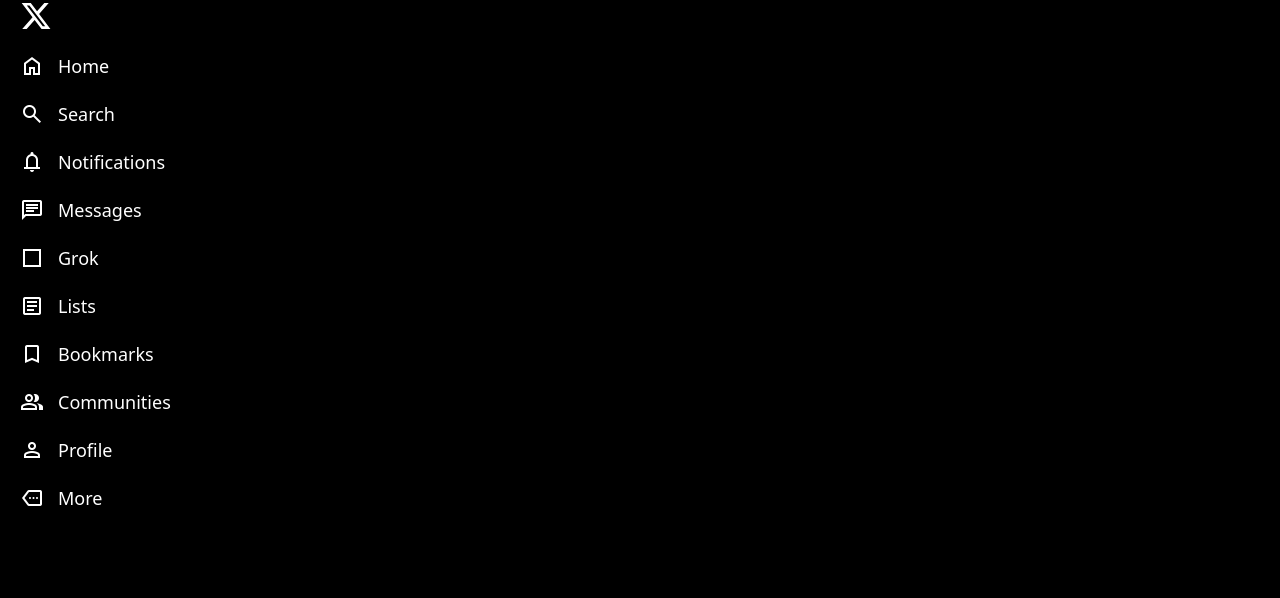
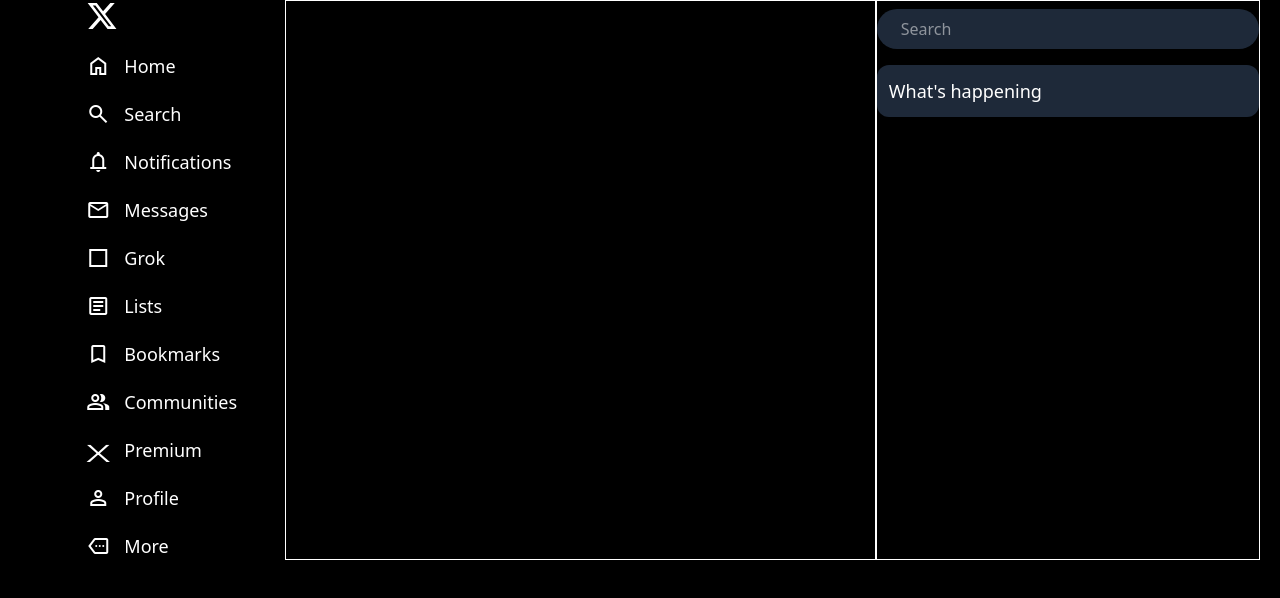
Before and after one commit to akashgautam09/Twitter_Clone, a website: page index.html in a window 1280 px wide. Drawn offline with nearby package versions, Linux system fonts and the light colour scheme.

Commit message:
added styles to navigation bar

```diff
--- a/index.html
+++ b/index.html
@@ -6,14 +6,17 @@
     <meta name="viewport" content="width=device-width, initial-scale=1.0">
     <title>Document</title>
     <link rel="stylesheet"
-        href="https://fonts.googleapis.com/css2?family=Material+Symbols+Outlined:opsz,wght,FILL,GRAD@24,400,0,0&icon_e5cd" />
+        href="https://fonts.googleapis.com/css2?family=Material+Symbols+Outlined:opsz,wght,FILL,GRAD@40,300,0,0" />
     <link rel="stylesheet" href="./output.css">
 </head>
 
 <body class="bg-black text-white">
     <div class="flex w-310 container m-auto">
-        <div class="first w-full">
+        <div class="first container w-[45%]">
 
+            <div class="sidebar justify-self-center w-1/2">
+                <ul class="space-y-5 text-lg">
+                    <li>
                         <div class="logo invert">
                             <svg viewBox="0 0 24 24" aria-hidden="true"
                                 class="w-8 r-4qtqp9 r-yyyyoo r-dnmrzs r-bnwqim r-1plcrui r-lrvibr r-lrsllp r-1nao33i r-16y2uox r-8kz0gk">
@@ -24,23 +27,64 @@
                                 </g>
                             </svg>
                         </div>
-            <div class="sidebar mt-5">
-                <ul class="space-y-5 text-lg">
-                    <li class="flex gap-3.5 items-center"><span class="material-symbols-outlined">home</span>Home</li>
-                    <li class="flex gap-3.5 items-center"><span class="material-symbols-outlined">search</span>Search</li>
-                    <li class="flex gap-3.5 items-center"><span class="material-symbols-outlined">notifications</span>Notifications</li>
-                    <li class="flex gap-3.5 items-center"><span class="material-symbols-outlined">message</span>Messages</li>
-                    <li class="flex gap-3.5 items-center"><span class="material-symbols-outlined">square</span>Grok</li>
-                    <li class="flex gap-3.5 items-center"><span class="material-symbols-outlined">article</span>Lists</li>
-                    <li class="flex gap-3.5 items-center"><span class="material-symbols-outlined">bookmark</span>Bookmarks</li>
-                    <li class="flex gap-3.5 items-center"><span class="material-symbols-outlined">group</span>Communities</li>
-                    <li class="flex gap-3.5 items-center"><span class="material-symbols-outlined">person</span>Profile</li>
-                    <li class="flex gap-3.5 items-center"><span class="material-symbols-outlined">more</span>More</li>
+                    </li>
+                    <li
+                        class="flex gap-3.5 justify-start items-center w-fit hover:px-1.5 hover:bg-gray-900 hover:cursor-pointer hover:rounded-4xl">
+                        <span class="material-symbols-outlined">home</span>Home
+                    </li>
+                    <li
+                        class="flex gap-3.5 justify-start items-center w-fit hover:px-1.5 hover:bg-gray-900 hover:cursor-pointer hover:rounded-4xl">
+                        <span class="material-symbols-outlined">search</span>Search
+                    </li>
+                    <li
+                        class="flex gap-3.5 justify-start items-center w-fit hover:px-1.5 hover:bg-gray-900 hover:cursor-pointer hover:rounded-4xl">
+                        <span class="material-symbols-outlined">notifications</span>Notifications
+                    </li>
+                    <li
+                        class="flex gap-3.5 justify-start items-center w-fit hover:px-1.5 hover:bg-gray-900 hover:cursor-pointer hover:rounded-4xl">
+                        <span class="material-symbols-outlined">mail</span>Messages
+                    </li>
+                    <li
+                        class="flex gap-3.5 justify-start items-center w-fit hover:px-1.5 hover:bg-gray-900 hover:cursor-pointer hover:rounded-4xl">
+                        <span class="material-symbols-outlined">square</span>Grok
+                    </li>
+                    <li
+                        class="flex gap-3.5 justify-start items-center w-fit hover:px-1.5 hover:bg-gray-900 hover:cursor-pointer hover:rounded-4xl">
+                        <span class="material-symbols-outlined">article</span>Lists
+                    </li>
+                    <li
+                        class="flex gap-3.5 justify-start items-center w-fit hover:px-1.5 hover:bg-gray-900 hover:cursor-pointer hover:rounded-4xl">
+                        <span class="material-symbols-outlined">bookmark</span>Bookmarks
+                    </li>
+                    <li
+                        class="flex gap-3.5 justify-start items-center w-fit hover:px-1.5 hover:bg-gray-900 hover:cursor-pointer hover:rounded-4xl">
+                        <span class="material-symbols-outlined">group</span>Communities
+                    </li>
+                    <li
+                        class="flex gap-3.5 justify-start items-center w-fit hover:px-1.5 hover:bg-gray-900 hover:cursor-pointer hover:rounded-4xl">
+                        <span class="material-symbols-outlined">x</span>Premium
+                    </li>
+                    <li
+                        class="flex gap-3.5 justify-start items-center w-fit hover:px-1.5 hover:bg-gray-900 hover:cursor-pointer hover:rounded-4xl">
+                        <span class="material-symbols-outlined">person</span>Profile
+                    </li>
+                    <li
+                        class="flex gap-3.5 justify-start items-center w-fit hover:px-1.5 hover:bg-gray-900 hover:cursor-pointer hover:rounded-4xl">
+                        <span class="material-symbols-outlined">more</span>More
+                    </li>
                 </ul>
             </div>
         </div>
-        <div class="second w-full"></div>
-        <div class="third w-full"></div>
+        <div class="second border border-x-white w-full"></div>
+        <div class="third border border-x-white w-[65%]">
+            <div class="search"><input type="text"
+                    placeholder="Search" class="w-full rounded-4xl bg-gray-800 p-2 px-[24px_0] my-2">
+            </div>
+
+            <div class="trends w-full rounded-xl bg-gray-800 p-3 mt-2">
+                <h1 class="text-lg font-medium">What's happening</h1>
+            </div>
+        </div>
     </div>
 </body>
 
--- a/package.json
+++ b/package.json
@@ -4,7 +4,8 @@
   "description": "",
   "main": "index.js",
   "scripts": {
-    "test": "echo \"Error: no test specified\" && exit 1"
+    "test": "echo \"Error: no test specified\" && exit 1",
+    "tailwind": "npx @tailwindcss/cli -i ./input.css -o ./output.css --watch"
   },
   "repository": {
     "type": "git",
```
Also changed, not shown: output.css. Lines whose indentation alone changed are shown as unchanged.
